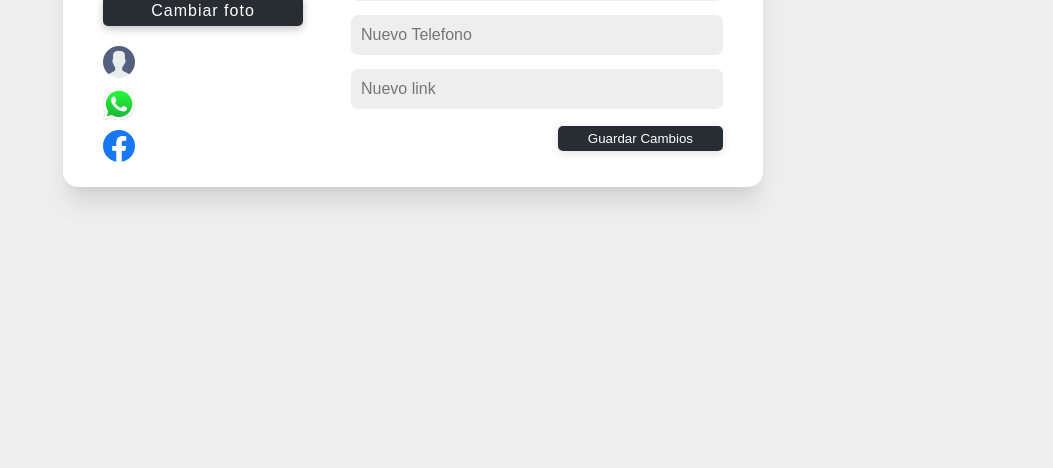
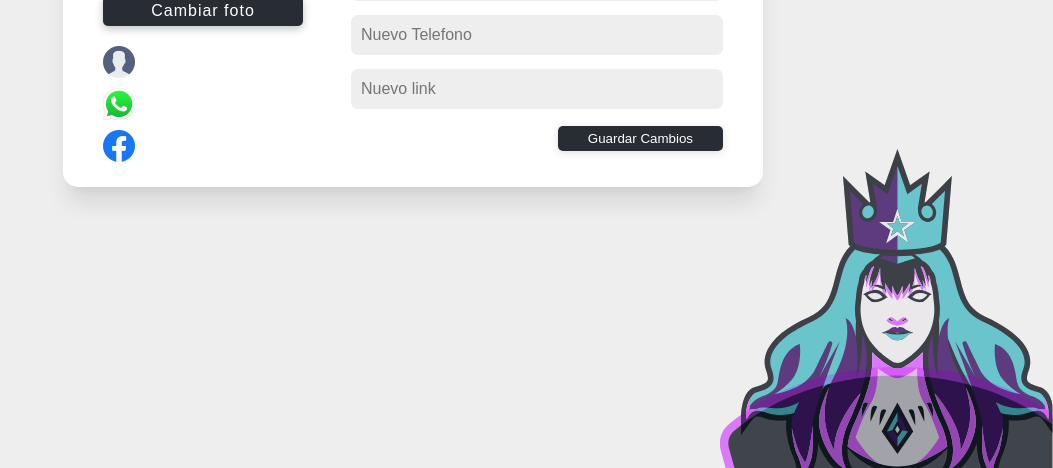
Before and after one commit to GhassanKY/foro_Repositorio, a PHP site: page /editarperfil.php in a window 1280 px wide. Shown: the part 332-800 px from the top of the page, without its empty margins (227-1280 px from the left). Run offline with PHP 8.4, Linux system fonts and the light colour scheme; the visitor is signed in with stand-in values (Sample User, id 1); data that the repository does not hold is empty.

Commit message:
cambio fondo imagen

```diff
--- a/FRONTEND/css/editarperfil.css
+++ b/FRONTEND/css/editarperfil.css
@@ -53,6 +53,15 @@ left: -300px;
 } .mandos a{
     text-decoration: none;
     color: #666666;
+}
+
+.fondo-imagen{
+    position: fixed;
+    bottom: 0;
+    right: 0;
+    z-index:-1;
+    width: 60%;
+
 }
 
 /*Editar perfil*/
--- a/FRONTEND/editarperfil.php
+++ b/FRONTEND/editarperfil.php
@@ -61,6 +61,7 @@ include "../BACKEND/BD_EDITAR-PERFIL.php";
   </div>
 
             <form method="POST" action="../BACKEND/ConfiguararPerfil.php"  enctype="multipart/form-data">
+            <img src="./img/fondoReparado.svg" class="fondo-imagen">
                 <div class="parteCentral">
 
 
@@ -91,6 +92,7 @@ include "../BACKEND/BD_EDITAR-PERFIL.php";
                     </div>
                 </div>
              </form>
+             <img src="./img/fondoReparado.svg" class="fondo-imagen">
             <script src="js/editarperfil.js"></script>
             <script src="js/temacolor.js"></script>
 
```
